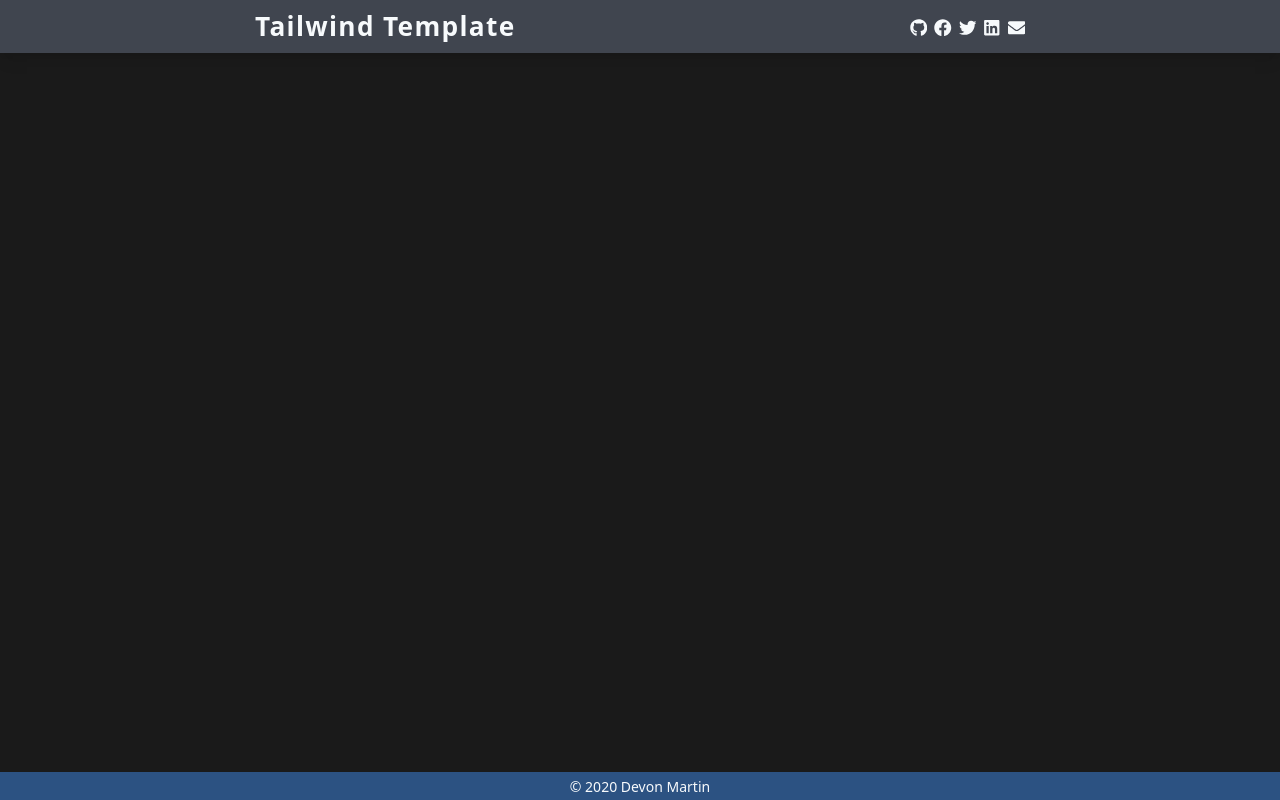
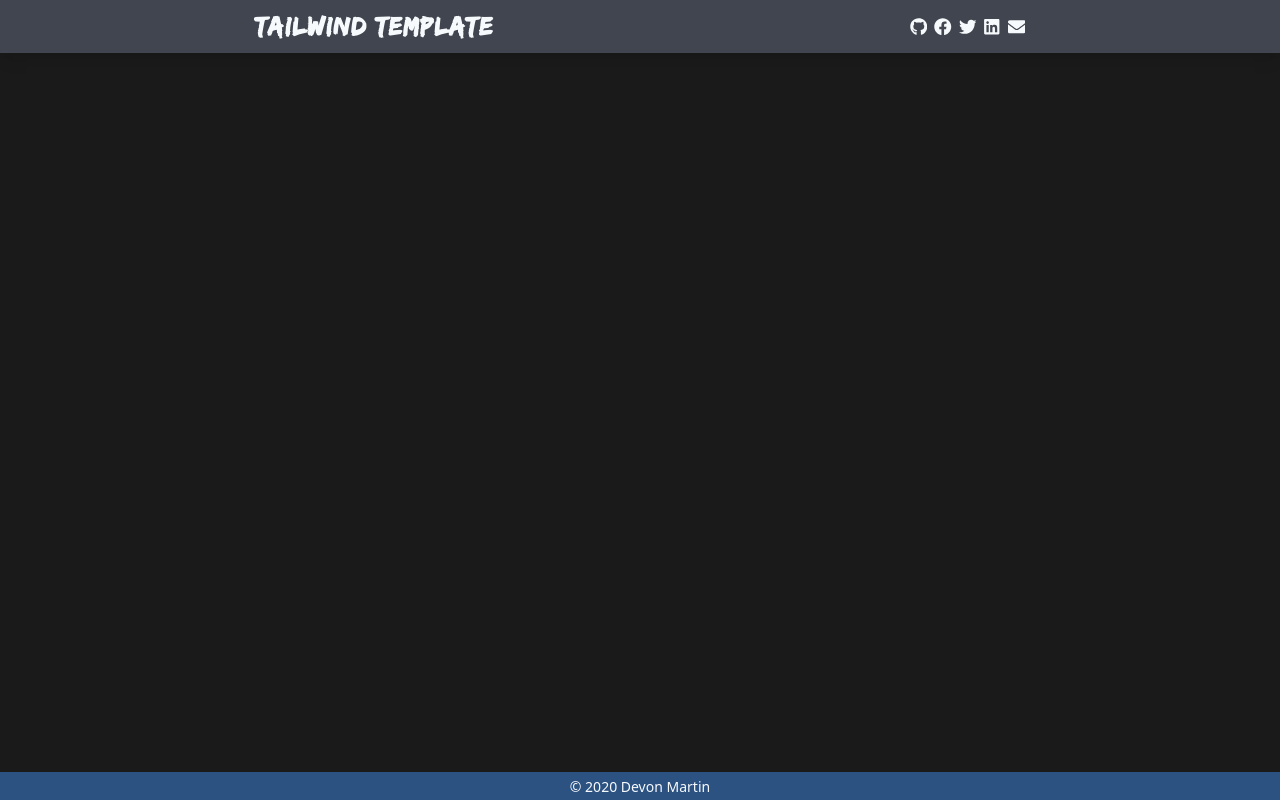
Before and after one commit to devmart10/ttw-website, a Next.js app: page / in a window 1280 px wide. Built offline with nearby package versions, Linux system fonts and the light colour scheme.

Commit message:
adds ttw font

```diff
--- a/src/css/base.css
+++ b/src/css/base.css
@@ -1,3 +1,9 @@
+@import url('https://fonts.googleapis.com/css2?family=Lato&display=swap');
+@font-face {
+  font-family: 'Edo';
+  src: url('/fonts/edo.ttf');
+}
+
 html,
 body,
 div#__next {
@@ -50,3 +56,17 @@
 .flex-center {
   @apply flex items-center justify-center;
 }
+
+h1,
+h2,
+h3,
+h4,
+h5,
+h6 {
+  font-family: 'Edo', sans-serif;
+}
+
+p,
+a {
+  font-family: 'Lato', sans-serif;
+}
```
Also changed, not shown: public/fonts/edo.ttf (added).
